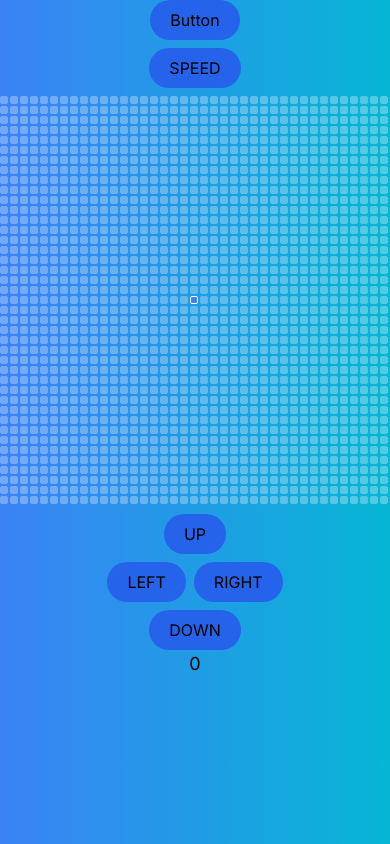
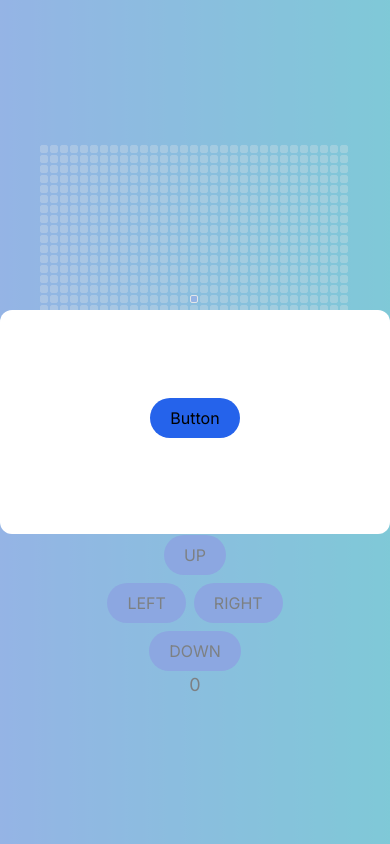
Before and after one commit to benjaminkitson/bk-home, a Next.js app: page /snek in a window 390 px wide. Built offline with nearby package versions, Linux system fonts and the light colour scheme.

Commit message:
mobile tweaks

```diff
--- a/src/app/snek/components/Game.tsx
+++ b/src/app/snek/components/Game.tsx
@@ -11,6 +11,7 @@ import {
 } from "react";
 import { Cell } from "../components/Cell";
 import { H2, P } from "@/components/Atoms/Typography";
+import { Modal } from "@/components/Molecules/Modal";
 
 type Direction = "UP" | "DOWN" | "LEFT" | "RIGHT";
 
@@ -42,7 +43,7 @@ export default function Game({
 
   const [currentTime, setCurrentTime] = useState(0);
 
-  const [gridSize, setGridSize] = useState(40);
+  const [gridSize, setGridSize] = useState(30);
 
   const initialCoord = Math.floor(gridSize / 2);
 
@@ -189,18 +190,6 @@ export default function Game({
 
   return (
     <div className="flex h-full flex-col items-center justify-center">
-      <button
-        onClick={isActive ? stop : start}
-        className={"mb-2 h-10 rounded-full bg-blue-600 px-5"}
-      >
-        Button
-      </button>
-      <button
-        onClick={increaseSpeed}
-        className={"mb-2 h-10 rounded-full bg-blue-600 px-5"}
-      >
-        SPEED
-      </button>
       {/*
       Mapping over the grid on every render doesn't seem efficient
       I'm pretty sure it's causing performance problems at higher grid sizes
@@ -220,7 +209,7 @@ export default function Game({
       ))}
       <button
         onClick={() => (direction.current = "UP")}
-        className={"mt-2 h-10 rounded-full bg-blue-600 px-5"}
+        className={"mt-20 h-10 rounded-full bg-blue-600 px-5"}
       >
         UP
       </button>
@@ -246,6 +235,17 @@ export default function Game({
       </button>
       <P>{score}</P>
       {isGameOver && <H2>Game Over</H2>}
+      {!isActive && (
+        <Modal>
+          {" "}
+          <button
+            onClick={isActive ? stop : start}
+            className={"mb-2 h-10 rounded-full bg-blue-600 px-5"}
+          >
+            Button
+          </button>
+        </Modal>
+      )}
     </div>
   );
 }
--- a/src/app/snek/layout.tsx
+++ b/src/app/snek/layout.tsx
@@ -17,7 +17,7 @@ export default function RootLayout({
   return (
     <html lang="en">
       <body className={inter.className}>
-        <div className="relative z-10 min-h-screen w-screen bg-gradient-to-r from-blue-500 to-cyan-500 lg:h-screen">
+        <div className="relative z-10 h-screen w-screen bg-gradient-to-r from-blue-500 to-cyan-500 lg:h-screen">
           {children}
         </div>
       </body>
--- /dev/null
+++ b/src/components/Molecules/Modal/index.tsx
@@ -0,0 +1,19 @@
+import { Card } from "../Card";
+
+interface ModalProps {
+  children: React.ReactNode;
+}
+
+export const Modal: React.FC<ModalProps> = ({ children }) => {
+  return (
+    <div
+      className={
+        "absolute left-0 top-0 z-50 flex h-screen w-screen items-center justify-center bg-gray-300/60"
+      }
+    >
+      <Card className="flex h-56 w-2/3 items-center justify-center opacity-100">
+        {children}
+      </Card>
+    </div>
+  );
+};
```
